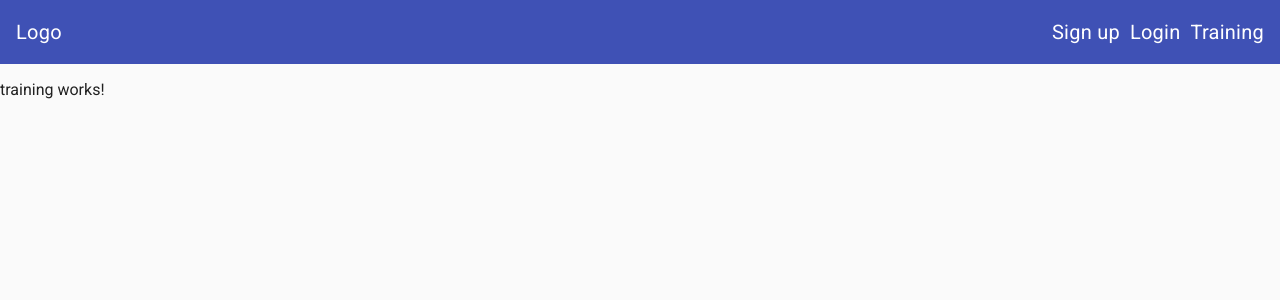
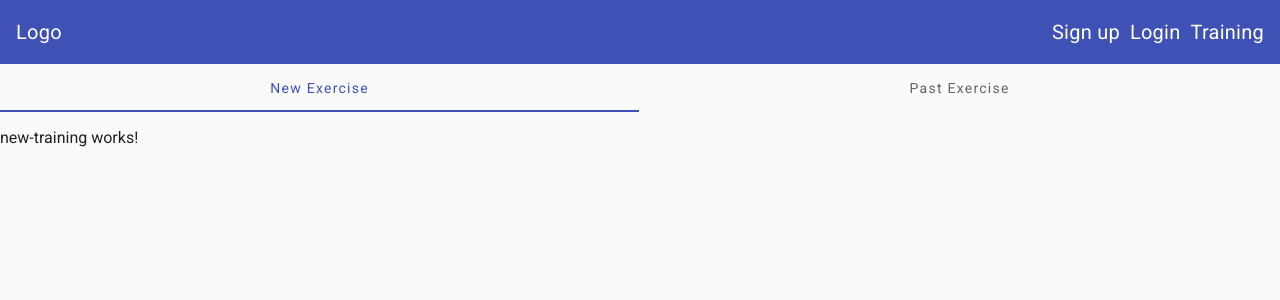
Before and after one commit to ashish-mahuri/fitness-tracker, an Angular app: page /training in a window 1280 px wide. Shown: the top 300 px of the page. Built offline with nearby package versions, Linux system fonts and the light colour scheme.

Commit message:
Added MatTabModule for Training component.

```diff
--- a/src/app/material.module.ts
+++ b/src/app/material.module.ts
@@ -10,6 +10,7 @@
 import {MatSidenavModule} from '@angular/material/sidenav';
 import {MatToolbarModule} from '@angular/material/toolbar';
 import {MatListModule} from '@angular/material/list';
+import {MatTabsModule} from '@angular/material/tabs';
 
 @NgModule({
   imports: [MatButtonModule,
@@ -21,7 +22,8 @@
             MatCheckboxModule,
             MatSidenavModule,
             MatToolbarModule,
-            MatListModule],
+            MatListModule,
+            MatTabsModule],
   exports: [MatButtonModule,
             MatIconModule,
             MatFormFieldModule,
@@ -31,6 +33,7 @@
             MatCheckboxModule,
             MatSidenavModule,
             MatToolbarModule,
-            MatListModule],
+            MatListModule,
+            MatTabsModule],
 })
 export class MaterialModule{ }
--- a/src/app/training/training.component.html
+++ b/src/app/training/training.component.html
@@ -1 +1,8 @@
-<p>training works!</p>
+<mat-tab-group>
+    <mat-tab label="New Exercise">
+        <app-new-training></app-new-training>
+    </mat-tab>
+    <mat-tab label="Past Exercise">
+        <app-past-training></app-past-training>
+    </mat-tab>
+</mat-tab-group>
```
